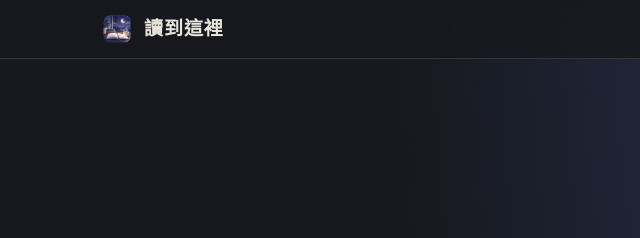
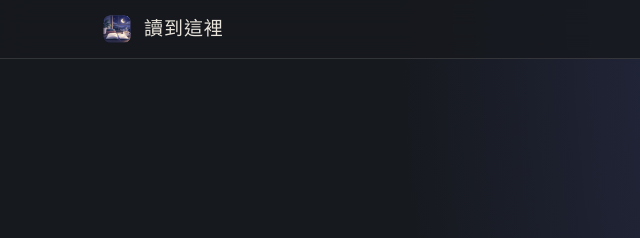
Before and after one commit to rdcc1007-v/readhere-site, a plain HTML site: page public/index.html in a window 1280 px wide. Shown: the top 238 px of the page, 0-640 px from the left. Drawn offline with Linux system fonts and the light colour scheme.

Commit message:
官網頭尾品牌字改不粗體（導覽本來就已經是 15px 不粗體）

```diff
--- a/public/styles.css
+++ b/public/styles.css
@@ -68,7 +68,7 @@ a:focus-visible, button:focus-visible, summary:focus-visible {
 }
 .brand {
   display: inline-flex; align-items: center; gap: 10px;
-  color: var(--ink); text-decoration: none; font-size: 19px; font-weight: 600;
+  color: var(--ink); text-decoration: none; font-size: 19px; font-weight: 400;
   letter-spacing: 0.05em; white-space: nowrap;
 }
 .brand img { border-radius: 9px; display: block; }
```
